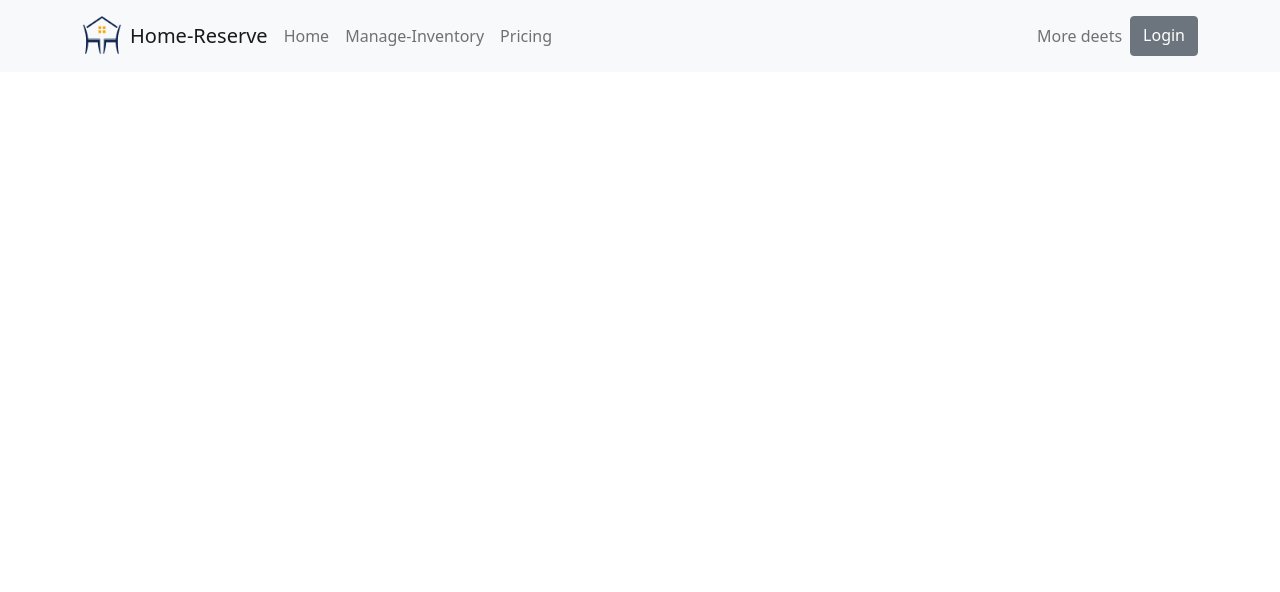
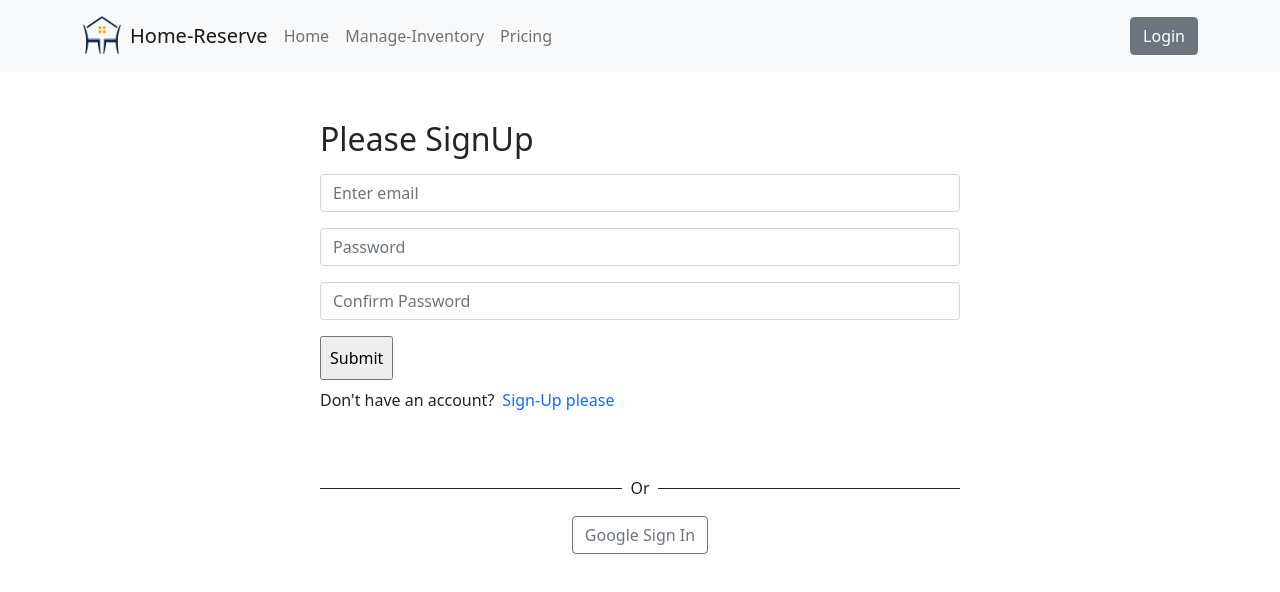
Before and after one commit to PranoySarker/Home-Reserve, a React (Create React App) app: page /signup in a window 1280 px wide. Shown: the top 592 px of the page. Built offline with nearby package versions, Linux system fonts and the light colour scheme; no server answers.

Commit message:
signup implementing

```diff
--- a/package.json
+++ b/package.json
@@ -11,8 +11,10 @@
     "react": "^18.1.0",
     "react-bootstrap": "^2.3.1",
     "react-dom": "^18.1.0",
+    "react-firebase-hooks": "^5.0.3",
     "react-router-dom": "^6.3.0",
     "react-scripts": "5.0.1",
+    "react-toastify": "^9.0.1",
     "web-vitals": "^2.1.4"
   },
   "scripts": {
--- a/src/App.js
+++ b/src/App.js
@@ -3,7 +3,9 @@ import './App.css';
 import Home from './components/Home/Home';
 import Login from './components/Login/Login';
 import ManageInventory from './components/ManageInventory/ManageInventory';
+import NotFound from './components/NotFound/NotFound';
 import Header from './components/Shared/Header/Header';
+import SignUp from './components/SignUp/SignUp';
 
 function App() {
   return (
@@ -14,6 +16,8 @@ function App() {
         <Route path='/Home' element={<Home></Home>}></Route>
         <Route path='/manageinventory' element={<ManageInventory></ManageInventory>}></Route>
         <Route path='/login' element={<Login></Login>}></Route>
+        <Route path='/signup' element={<SignUp></SignUp>}></Route>
+        <Route path='*' element={<NotFound></NotFound>}></Route>
       </Routes>
     </div>
   );
--- a/src/components/Login/Login.js
+++ b/src/components/Login/Login.js
@@ -10,11 +10,11 @@ const Login = () => {
                 <h2 className='mb-3'>Please Login</h2>
                 <Form>
                     <Form.Group className="mb-3" controlId="formBasicEmail">
-                        <Form.Control type="email" placeholder="Enter email" />
+                        <Form.Control type="email" placeholder="Enter email" required />
                     </Form.Group>
 
                     <Form.Group className="mb-3" controlId="formBasicPassword">
-                        <Form.Control type="password" placeholder="Password" />
+                        <Form.Control type="password" placeholder="Password" required />
                     </Form.Group>
 
                     <input type="submit" value="Submit" className='p-2' />
--- /dev/null
+++ b/src/components/NotFound/NotFound.js
@@ -0,0 +1,12 @@
+import React from 'react';
+
+const NotFound = () => {
+    return (
+        <div>
+            <h1>ERROR 404</h1>
+            <h3>This page is not found</h3>
+        </div>
+    );
+};
+
+export default NotFound;
--- a/src/components/Shared/Header/Header.js
+++ b/src/components/Shared/Header/Header.js
@@ -1,9 +1,12 @@
 import React from 'react';
-import { Button, Container, Nav, Navbar, NavDropdown } from 'react-bootstrap';
+import { Button, Container, Nav, Navbar } from 'react-bootstrap';
+import { useAuthState } from 'react-firebase-hooks/auth';
 import { Link } from 'react-router-dom';
+import auth from '../../../firebase.init';
 import logo from '../../../images/home-reserve.png';
 
 const Header = () => {
+    const [user, loading, error] = useAuthState(auth);
     return (
         <div>
             <Navbar collapseOnSelect expand="lg" bg="light" variant="light">
@@ -20,10 +23,19 @@ const Header = () => {
                             <Nav.Link href="#pricing">Pricing</Nav.Link>
                         </Nav>
                         <Nav>
-                            <Nav.Link href="#deets">More deets</Nav.Link>
-                            <Button variant='secondary' as={Link} to='/login'>
-                                Login
-                            </Button>
+                            {
+                                user ?
+                                    <Navbar.Text>
+                                        <Nav.Link className='d-flex align-items-center'>
+                                            <p className='mt-2 px-3'>{user.email}</p>
+                                            <Button variant='secondary'>Log Out</Button>
+                                        </Nav.Link>
+                                    </Navbar.Text>
+                                    :
+                                    <Button variant='secondary' as={Link} to='/login'>
+                                        Login
+                                    </Button>
+                            }
                         </Nav>
                     </Navbar.Collapse>
                 </Container>
--- /dev/null
+++ b/src/components/SignUp/SignUp.js
@@ -0,0 +1,82 @@
+import React, { useState } from 'react';
+import { Form } from 'react-bootstrap';
+import { Link, useNavigate } from 'react-router-dom';
+import SocialLogin from '../SocialLogin/SocialLogin';
+import { useCreateUserWithEmailAndPassword } from 'react-firebase-hooks/auth';
+import auth from '../../firebase.init';
+
+
+const SignUp = () => {
+    const [email, setEmail] = useState('');
+    const [password, setPassword] = useState('');
+    const [confirmPassword, setConfirmPassword] = useState('');
+    const [
+        createUserWithEmailAndPassword,
+        user,
+        loading,
+        error,
+    ] = useCreateUserWithEmailAndPassword(auth);
+
+    const navigate = useNavigate();
+
+    const handleEmail = event => {
+        setEmail(event.target.value);
+        console.log(event.target.value);
+    }
+
+    const handlePassword = event => {
+        setPassword(event.target.value);
+        console.log(event.target.value);
+    }
+
+    const handleConfirmPassword = event => {
+        setConfirmPassword(event.target.value);
+        console.log(event.target.value);
+    }
+
+    const handleCreateUser = event => {
+        event.preventDefault();
+        if (password !== confirmPassword) {
+            alert('password not matched');
+        }
+        createUserWithEmailAndPassword(email, password)
+    }
+    if (user) {
+        navigate('/home');
+    }
+
+    let errorElement;
+    if (error) {
+        errorElement = <p className='text-danger'>Error: {error?.message}</p>
+    }
+
+
+    return (
+        <div>
+            <div className='w-50 mx-auto mt-5 mb-5'>
+                <h2 className='mb-3'>Please SignUp</h2>
+                <Form onSubmit={handleCreateUser}>
+                    <Form.Group className="mb-3" controlId="formBasicEmail">
+                        <Form.Control type="email" name='email' onBlur={handleEmail} placeholder="Enter email" required />
+                    </Form.Group>
+
+                    <Form.Group className="mb-3" controlId="formBasicPassword2">
+                        <Form.Control type="password" name='password' onBlur={handlePassword} placeholder="Password" required />
+                    </Form.Group>
+
+                    <Form.Group className="mb-3" controlId="formBasicPassword">
+                        <Form.Control type="password" name='password' onBlur={handleConfirmPassword} placeholder="Confirm Password" required />
+                    </Form.Group>
+                    {errorElement}
+                    <input type="submit" value="Submit" className='p-2' />
+
+
+                    <p className=' mt-2'>Don't have an account?<Link to='/signup' className='text-primary px-2' style={{ textDecoration: 'none' }}>Sign-Up please</Link></p>
+                </Form>
+            </div>
+            <SocialLogin></SocialLogin>
+        </div>
+    );
+};
+
+export default SignUp;
```
Also changed, not shown: 1 other file (tests, documents, lock files or other folders).
